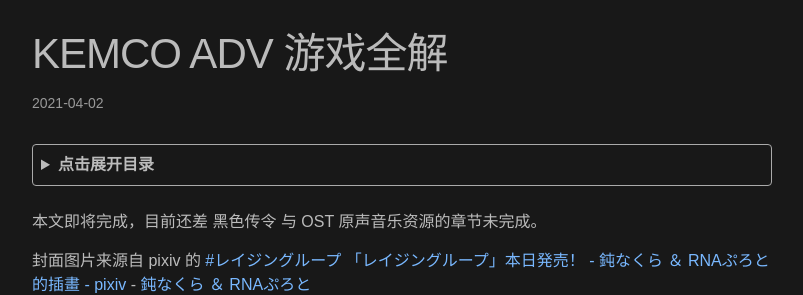
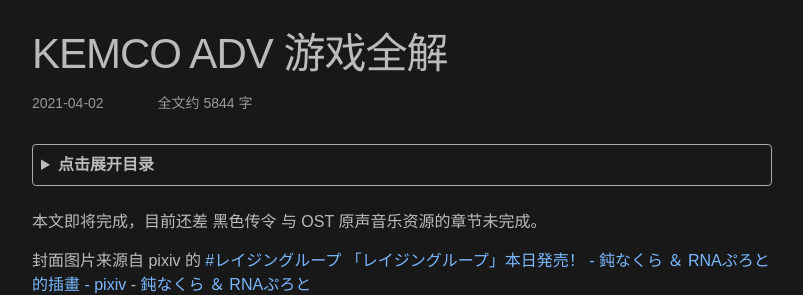
Before and after one commit to gledos/gledos.github.io, a Jekyll site: the page built from _posts/2021-04-02-KEMCO-ADV-games.markdown, in a window 1280 px wide. Shown: the part 457-752 px from the top of the page, without its empty margins (238-1041 px from the left). Built offline with Jekyll 4.4.1, drawn with Linux system fonts in a browser that asks for light colours.

Commit message:
参考了 TaoAlpha 的 liquid 标签，增加了字数统计功能

````diff
--- a/404.html
+++ b/404.html
@@ -22,7 +22,7 @@
 <div class="container">
   <h1>404</h1>
 
-  <p><strong>Page not found :(</strong></p>
+  <p>Page not found :(</p>
   <p>The requested page could not be found.</p>
   <hr>
   <p class="typing">>: 4 8 15 16 23 42 You're lost.</p>
--- a/_layouts/post.html
+++ b/_layouts/post.html
@@ -24,16 +24,24 @@
         <span class="p-author h-card" itemprop="name">{{ author }}</span></span>
       {%- if forloop.last == false %}, {% endif -%}
       {% endfor %}
-      {%- endif -%}</p>
+      {%- endif -%}
+      <span style="margin-left: 50px;">全文约 {{ page.content | strip_html | strip_newlines | number_of_words: "auto"  }} 字</span>
+    </p>
+
   </header>
 
-  <div class="post-toc">
-    <details><summary>点击展开目录</summary>
+  <div markdown=1 class="post-toc">
+    <details markdown=1>
+      <summary markdown="span">点击展开目录</summary>
+      {% comment %}{% include toc.html html=content %}{% endcomment %}
       {% include toc.html html=content %}
+      <!-- + 目录
+    {:toc} -->
     </details>
   </div>
 
   <br />
+
   <div class="post-content e-content" itemprop="articleBody">
     <!--  {% comment %} {{ content }} {% endcomment %} 已修改的部分 -->
     {% include anchor_headings.html html=content anchorBody="#" %}
--- a/_posts/2021-04-02-KEMCO-ADV-games.markdown
+++ b/_posts/2021-04-02-KEMCO-ADV-games.markdown
@@ -133,6 +136,7 @@
 
 [^taptap_qrdxl]: [ADV トガビトノセンリツ（製品版） - KEMCO - Pre-registration - TapTap Discover Superb Games](https://web.archive.org/web/20210402072232if_/https://www.taptap.com/app/12206)
 
+<div markdown = 1  class="post0">
 <details markdown=1><summary markdown="span">
 ⚠警告 点击这里以展开非核心剧透内容
 </summary>
@@ -140,6 +144,7 @@
 最终的结局好或坏看人的理解，对我来说，能释怀就是好结局。
 
 </details>
+</div>
 
 ### 死亡游戏恋爱喜剧
 
@@ -217,6 +222,7 @@
 
 如果你对西尾维新的《物语系列》十分了解，那么《人狼村之谜》的复杂叙事以及相关知识点应该不会难倒你。
 
+<div markdown = 1  class="post0">
 <details markdown=1><summary markdown="span">
 ⚠警告 点击这里以展开非核心剧透内容
 </summary>
@@ -228,6 +234,7 @@
 那么很可能是作者刻意留下的违和感，以便之后回收伏笔。
 
 </details>
+</div>
 
 ### 脱出 2人きりの部屋
 
@@ -386,6 +393,7 @@
 
 不过实际游戏已经包含大量的高质量音乐文件，比特率均高于 1400kbps
 
+<div markdown = 1  class="post0">
 <details markdown=1><summary markdown="span">
 点击这里以展开提取人狼村之谜音乐的方法，其他的 Unity 3D 游戏也通用。—— AssetStudio
 </summary>
@@ -452,6 +460,7 @@
 ```
 
 </details>
+</div>
 
 ### 人狼村之谜小说
 
--- a/_sass/minima/_layout.scss
+++ b/_sass/minima/_layout.scss
@@ -369,6 +369,7 @@
 
 // [animated details element — week 11/52](https://codepen.io/knyttneve/pen/LamBMP)
 .post-content {
+  .post0 {
     :root {
       --contentHeight: 30vh;
       --sectionWidth: 700px;
@@ -491,3 +492,4 @@
       }
     }
   }
+}
--- a/feed.xml
+++ b/feed.xml
@@ -3,6 +3,7 @@
 ---
 <?xml version="1.0" encoding="UTF-8"?>
 <rss version="2.0" xmlns:atom="http://www.w3.org/2005/Atom">
+<!-- feed.xml 文件代码可能来自 [heiswayi/thinkspace](https://github.com/heiswayi/thinkspace/blob/master/feed.xml) -->
   <channel>
     <title>{{ site.title | xml_escape }}</title>
     <description>{{ site.description | xml_escape }}</description>
````
Also changed, not shown: other parts of _posts/2021-04-02-KEMCO-ADV-games.markdown (+3 -0 lines). Lines whose indentation alone changed are shown as unchanged.
